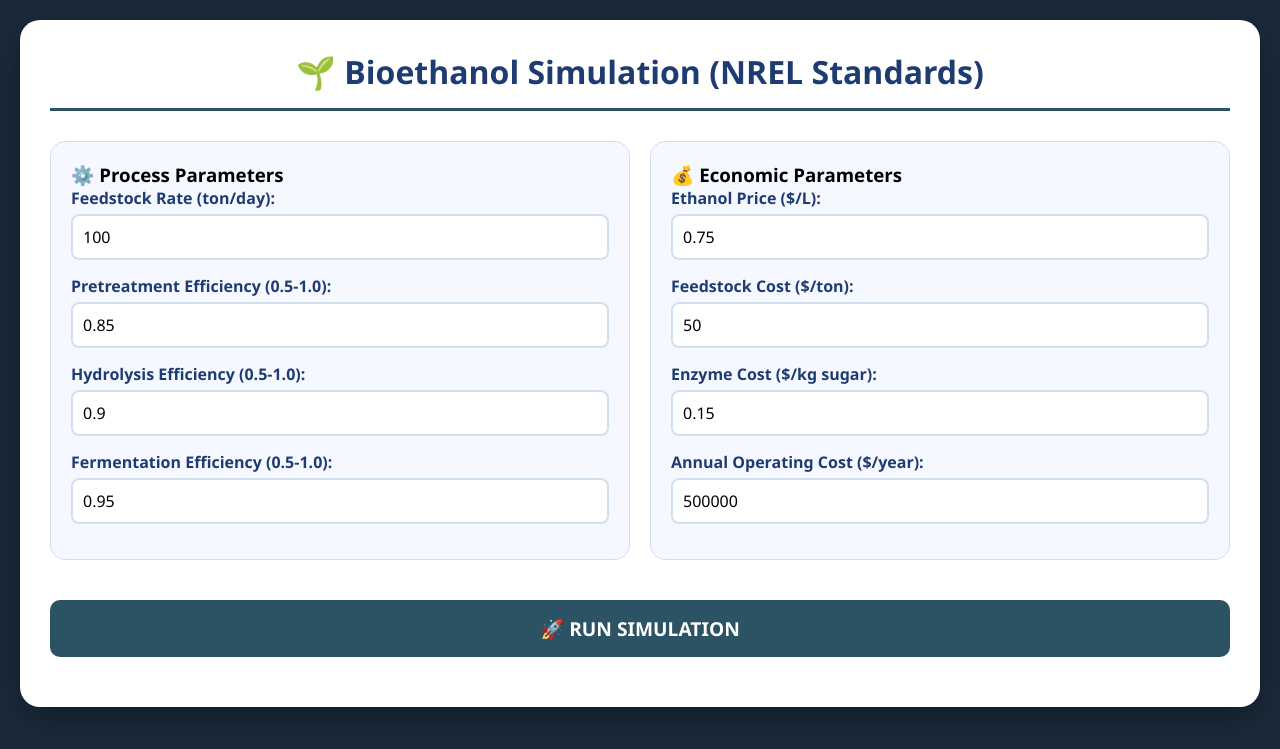
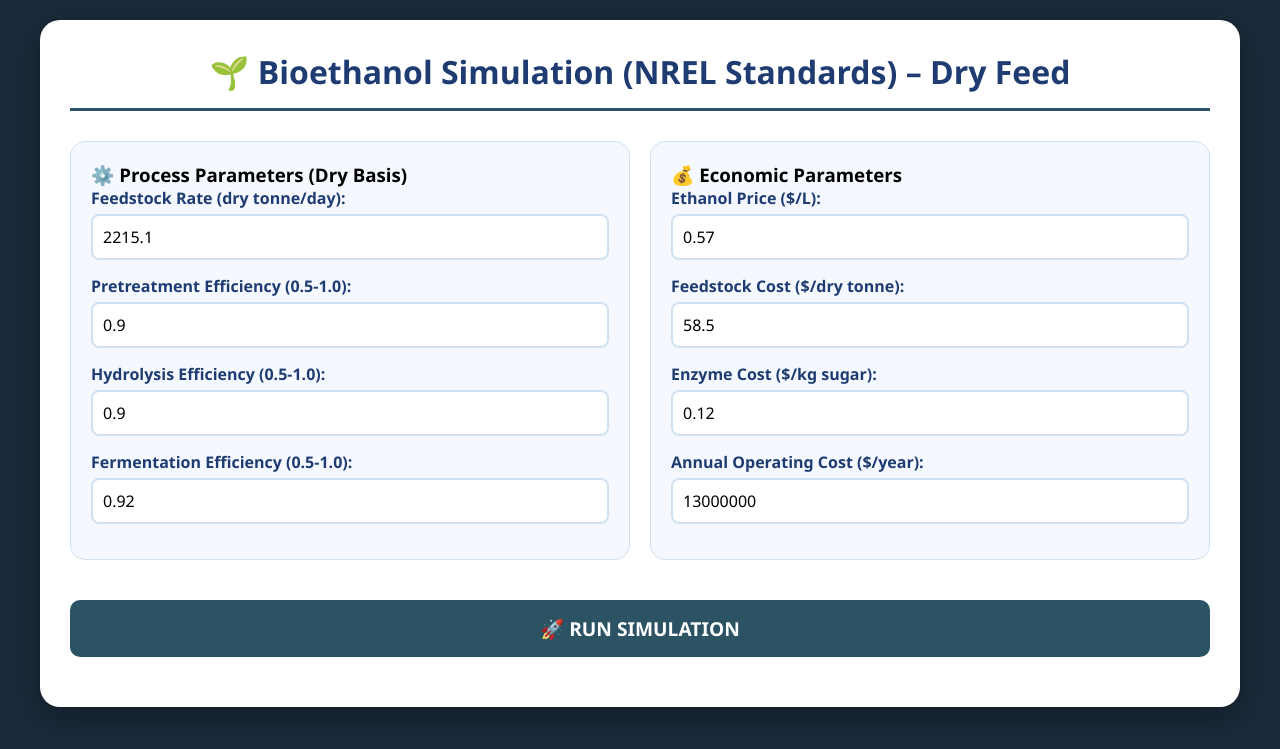
Before and after one commit to Abdulrahmanibrahimsaid/project, a Flask app: page / in a window 1280 px wide. Shown: the top 749 px of the page. Run offline with Flask 3, Linux system fonts and the light colour scheme.

Commit message:
Update index.html

```diff
--- a/templates/index.html
+++ b/templates/index.html
@@ -3,12 +3,12 @@
 <head>
     <meta charset="UTF-8">
     <meta name="viewport" content="width=device-width, initial-scale=1.0">
-    <title>Bioethanol Simulation - NREL Standards</title>
+    <title>Bioethanol Simulation (NREL Standards) – Dry Feed</title>
     <script src="https://cdn.jsdelivr.net/npm/chart.js@4.4.0/dist/chart.umd.min.js"></script>
     <style>
         * { box-sizing: border-box; font-family: 'Segoe UI', Tahoma, sans-serif; margin: 0; padding: 0; }
         body { background: #1a2a3a; padding: 20px; }
-        .container { max-width: 1400px; margin: 0 auto; background: white; border-radius: 20px; padding: 30px; box-shadow: 0 10px 30px rgba(0,0,0,0.3); }
+        .container { max-width: 1200px; margin: 0 auto; background: white; border-radius: 20px; padding: 30px; box-shadow: 0 10px 30px rgba(0,0,0,0.3); }
         h1 { color: #1e3c72; text-align: center; margin-bottom: 30px; border-bottom: 3px solid #2c5364; padding-bottom: 15px; }
         h2 { color: #1e3c72; margin: 30px 0 20px; }
         .grid-2 { display: grid; grid-template-columns: 1fr 1fr; gap: 20px; margin-bottom: 20px; }
@@ -39,22 +39,22 @@
 </head>
 <body>
     <div class="container">
-        <h1>🌱 Bioethanol Simulation (NREL Standards)</h1>
+        <h1>🌱 Bioethanol Simulation (NREL Standards) – Dry Feed</h1>
         <form method="POST">
             <div class="grid-2">
                 <div class="input-card">
-                    <h3>⚙️ Process Parameters</h3>
-                    <div class="input-group"><label>Feedstock Rate (ton/day):</label><input type="number" name="feed_rate" step="0.1" min="1" value="{{ request.form.feed_rate or 100 }}" required></div>
-                    <div class="input-group"><label>Pretreatment Efficiency (0.5-1.0):</label><input type="number" name="pretreat_eff" step="0.01" min="0.5" max="1.0" value="{{ request.form.pretreat_eff or 0.85 }}" required></div>
+                    <h3>⚙️ Process Parameters (Dry Basis)</h3>
+                    <div class="input-group"><label>Feedstock Rate (dry tonne/day):</label><input type="number" name="feed_rate" step="0.1" min="1" value="{{ request.form.feed_rate or 2215.1 }}" required></div>
+                    <div class="input-group"><label>Pretreatment Efficiency (0.5-1.0):</label><input type="number" name="pretreat_eff" step="0.01" min="0.5" max="1.0" value="{{ request.form.pretreat_eff or 0.90 }}" required></div>
                     <div class="input-group"><label>Hydrolysis Efficiency (0.5-1.0):</label><input type="number" name="hydroly_eff" step="0.01" min="0.5" max="1.0" value="{{ request.form.hydroly_eff or 0.90 }}" required></div>
-                    <div class="input-group"><label>Fermentation Efficiency (0.5-1.0):</label><input type="number" name="ferment_eff" step="0.01" min="0.5" max="1.0" value="{{ request.form.ferment_eff or 0.95 }}" required></div>
+                    <div class="input-group"><label>Fermentation Efficiency (0.5-1.0):</label><input type="number" name="ferment_eff" step="0.01" min="0.5" max="1.0" value="{{ request.form.ferment_eff or 0.92 }}" required></div>
                 </div>
                 <div class="input-card">
                     <h3>💰 Economic Parameters</h3>
-                    <div class="input-group"><label>Ethanol Price ($/L):</label><input type="number" name="eth_price" step="0.01" min="0" value="{{ request.form.eth_price or 0.75 }}" required></div>
-                    <div class="input-group"><label>Feedstock Cost ($/ton):</label><input type="number" name="feed_cost" step="0.1" min="0" value="{{ request.form.feed_cost or 50 }}" required></div>
-                    <div class="input-group"><label>Enzyme Cost ($/kg sugar):</label><input type="number" name="enzyme_cost" step="0.01" min="0" value="{{ request.form.enzyme_cost or 0.15 }}" required></div>
-                    <div class="input-group"><label>Annual Operating Cost ($/year):</label><input type="number" name="annual_operating_cost" step="1000" min="0" value="{{ request.form.annual_operating_cost or 500000 }}" required></div>
+                    <div class="input-group"><label>Ethanol Price ($/L):</label><input type="number" name="eth_price" step="0.01" min="0" value="{{ request.form.eth_price or 0.57 }}" required></div>
+                    <div class="input-group"><label>Feedstock Cost ($/dry tonne):</label><input type="number" name="feed_cost" step="0.1" min="0" value="{{ request.form.feed_cost or 58.5 }}" required></div>
+                    <div class="input-group"><label>Enzyme Cost ($/kg sugar):</label><input type="number" name="enzyme_cost" step="0.01" min="0" value="{{ request.form.enzyme_cost or 0.12 }}" required></div>
+                    <div class="input-group"><label>Annual Operating Cost ($/year):</label><input type="number" name="annual_operating_cost" step="1000" min="0" value="{{ request.form.annual_operating_cost or 13000000 }}" required></div>
                 </div>
             </div>
             <button type="submit">🚀 RUN SIMULATION</button>
@@ -69,7 +69,7 @@
                 <div class="value {% if results.daily_profit >= 0 %}positive{% else %}negative{% endif %}">${{ "{:,.2f}".format(results.daily_profit) }}</div>
             </div>
             <div class="results-grid">
-                <div class="result-item"><div class="title">Dry Biomass</div><div class="value">{{ "{:,.2f}".format(results.dry_biomass) }}</div><div class="unit">ton/day</div></div>
+                <div class="result-item"><div class="title">Feed Rate (dry)</div><div class="value">{{ "{:,.2f}".format(results.feed_rate) }}</div><div class="unit">ton/day</div></div>
                 <div class="result-item"><div class="title">Cellulose</div><div class="value">{{ "{:,.2f}".format(results.cellulose) }}</div><div class="unit">kg/day</div></div>
                 <div class="result-item"><div class="title">Hemicellulose</div><div class="value">{{ "{:,.2f}".format(results.hemicellulose) }}</div><div class="unit">kg/day</div></div>
                 <div class="result-item"><div class="title">Glucose</div><div class="value">{{ "{:,.2f}".format(results.glucose) }}</div><div class="unit">kg/day</div></div>
@@ -102,16 +102,6 @@
         <div class="chart-container">
             <h3>📈 Fermentation Efficiency vs Daily Profit</h3>
             <canvas id="fermentChart"></canvas>
-        </div>
-        <!-- 4. Feed Rate -->
-        <div class="chart-container">
-            <h3>📈 Feed Flow Rate vs Daily Profit</h3>
-            <canvas id="feedChart"></canvas>
-        </div>
-        <!-- 5. Combined Efficiencies -->
-        <div class="chart-container">
-            <h3>📊 Combined Analysis: All Efficiencies vs Profit</h3>
-            <canvas id="combinedChart"></canvas>
         </div>
 
         <script>
@@ -179,45 +169,6 @@
                     scales: { y: { title: { display: true, text: 'Profit ($/day)' } }, x: { title: { display: true, text: 'Fermentation Efficiency (%)' } } }
                 }
             });
-            // Feed Rate Chart
-            new Chart(document.getElementById('feedChart'), {
-                type: 'line',
-                data: {
-                    labels: {{ sensitivity.feed_rates|safe }},
-                    datasets: [{
-                        label: 'Daily Profit ($)',
-                        data: {{ sensitivity.feed_profits|safe }},
-                        borderColor: '#9b59b6',
-                        backgroundColor: 'rgba(155,89,182,0.1)',
-                        tension: 0.4,
-                        fill: true,
-                        pointRadius: 5
-                    }]
-                },
-                options: {
-                    responsive: true,
-                    plugins: { title: { display: true, text: 'Feed Flow Rate Impact' }, legend: { display: false } },
-                    scales: { y: { title: { display: true, text: 'Profit ($/day)' } }, x: { title: { display: true, text: 'Feed Rate (ton/day)' } } }
-                }
-            });
-            // Combined Chart
-            new Chart(document.getElementById('combinedChart'), {
-                type: 'line',
-                data: {
-                    labels: eff,
-                    datasets: [
-                        { label: 'Pretreatment', data: {{ sensitivity.pretreat_profits|safe }}, borderColor: '#e74c3c', backgroundColor: 'transparent', tension: 0.4 },
-                        { label: 'Hydrolysis', data: {{ sensitivity.hydroly_profits|safe }}, borderColor: '#3498db', backgroundColor: 'transparent', tension: 0.4 },
-                        { label: 'Fermentation', data: {{ sensitivity.ferment_profits|safe }}, borderColor: '#2ecc71', backgroundColor: 'transparent', tension: 0.4 },
-                        { label: 'All Equal', data: {{ sensitivity.combined_profits|safe }}, borderColor: '#f39c12', backgroundColor: 'transparent', borderDash: [5,5], tension: 0.4 }
-                    ]
-                },
-                options: {
-                    responsive: true,
-                    plugins: { title: { display: true, text: 'All Efficiencies Comparison' }, legend: { position: 'bottom' } },
-                    scales: { y: { title: { display: true, text: 'Profit ($/day)' } }, x: { title: { display: true, text: 'Efficiency (%)' } } }
-                }
-            });
         </script>
         {% endif %}
         {% endif %}
```
